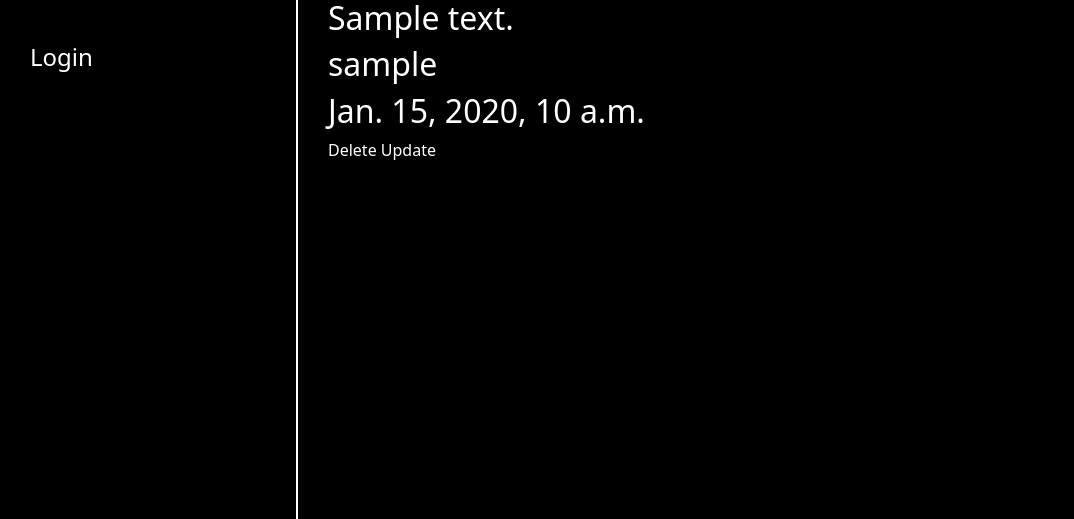
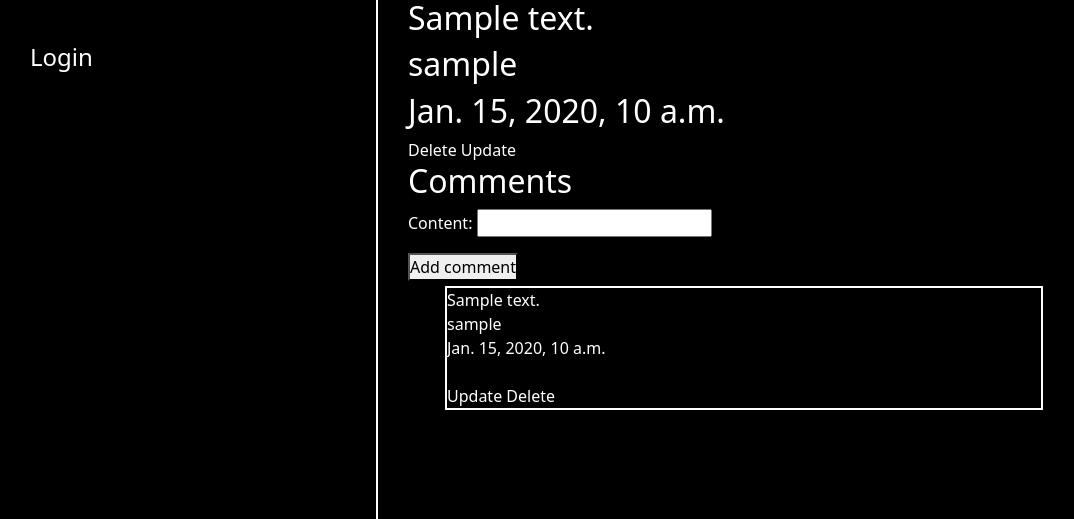
Before and after one commit to OleksandrKasapchuk/web_social_media, a Django app: page / in a window 1280 px wide. Shown: the part 281-800 px from the top of the page, without its empty margins (22-1096 px from the left). Run offline with Django 5.2, Linux system fonts and the light colour scheme; tables that the repository leaves empty hold one stand-in row (values such as "Sample post").

Commit message:
comment feature

```diff
--- a/post_system/urls.py
+++ b/post_system/urls.py
@@ -6,6 +6,8 @@ urlpatterns = [
 	path('add_post/', post_views.PostCreateView.as_view(), name='add_post'),
 	path('update_post/<int:pk>', post_views.PostUpdateView.as_view(), name='update_post'),
 	path('delete_post/<int:pk>', post_views.PostDeleteView.as_view(), name='delete_post'),
+	path('update-comment/<int:pk>', post_views.UpdateCommentView.as_view(), name='update-comment'),
+	path('delete-comment/<int:pk>', post_views.DeleteCommentView.as_view(), name='delete-comment'),
 ]
 
 app_name = 'post'
--- a/post_system/views.py
+++ b/post_system/views.py
@@ -6,10 +6,25 @@ from django.contrib.auth.mixins import LoginRequiredMixin
 from .mixins import *
 from .forms import *
 
+
 class Index(ListView):
 	model = Post
 	context_object_name = "posts"
 	template_name = "post_system/index.html"
+
+	def get_context_data(self, **kwargs):
+		context = super().get_context_data(**kwargs)
+		context['form'] = CommentCreateForm
+		return context
+
+	def post(self,request, *args, **kwargs):
+		form = CommentCreateForm(request.POST)
+		if form.is_valid():
+			comment = form.save(commit=False)
+			comment.user = request.user
+			comment.post = Post.objects.get(pk=request.POST.get('post_pk'))
+			comment.save()
+		return redirect('post:index')
 
 
 class PostCreateView(LoginRequiredMixin, View):
@@ -30,6 +45,7 @@ class PostCreateView(LoginRequiredMixin, View):
 		else:
 			pass
 
+
 class PostUpdateView(LoginRequiredMixin, UserIsOwnerMixin, UpdateView):
 	model = Post
 	def get(self, request, pk, *args, **kwargs):
@@ -45,6 +61,7 @@ class PostUpdateView(LoginRequiredMixin, UserIsOwnerMixin, UpdateView):
 		post.media = request.FILES.get('media')
 		post.save()
 		return redirect("post:index")
+
 
 class PostDeleteView(LoginRequiredMixin, UserIsOwnerMixin, DeleteView):
 	model = Post
@@ -63,18 +80,20 @@ class PostDeleteView(LoginRequiredMixin, UserIsOwnerMixin, DeleteView):
 # 			Like.objects.create(comment=comment, user=request.user)
 # 		return redirect("task-tracker:task-details", dashboard_pk=self.kwargs['dashboard_pk'],pk=self.kwargs['task_pk'])
 
-# class DeleteCommentView(LoginRequiredMixin,UserIsOwnerMixin,DeleteView):
-# 	model = Comment
-# 	template_name = "form.html"
 
-# 	def get_success_url(self) -> str:
-# 		return reverse_lazy("task-tracker:task-details",  kwargs={'dashboard_pk': self.kwargs['dashboard_pk'],"pk": self.kwargs['task_pk']})
+class DeleteCommentView(LoginRequiredMixin,UserIsOwnerMixin,DeleteView):
+	model = Comment
+	template_name = "form.html"
 
-# class UpdateCommentView(LoginRequiredMixin,UserIsOwnerMixin,UpdateView):
-# 	model = Comment
-# 	template_name = "form.html"
-# 	context_object_name = "comment"
-# 	form_class = CommentCreateForm
+	def get_success_url(self) -> str:
+		return reverse_lazy("post:index")
 
-# 	def get_success_url(self) -> str:
-# 		return reverse_lazy("task-tracker:task-details",  kwargs={'dashboard_pk': self.kwargs['dashboard_pk'],"pk": self.kwargs['task_pk']})
+
+class UpdateCommentView(LoginRequiredMixin,UserIsOwnerMixin,UpdateView):
+	model = Comment
+	template_name = "form.html"
+	context_object_name = "comment"
+	form_class = CommentCreateForm
+
+	def get_success_url(self) -> str:
+		return reverse_lazy("post:index")
--- a/static/css/style.css
+++ b/static/css/style.css
@@ -12,8 +12,13 @@ body {
 
 .sidebar {
 	border-right: 2px solid white;
-	height: 100vh;
+	height: 100%;
+	width: 400px;
 	display: inline-block;
+	position: fixed;
+    top: 0;
+    left: 0;
+	z-index: 1;
 }
 a, a:visited  {
 	text-decoration: none;
@@ -39,7 +44,8 @@ li > a {
 	height: 100%;
 }
 main {
-	margin:30px;
+	margin: 30px 0 0 430px;
+
 }
 .avatar {
 	border-radius: 30px;
@@ -51,3 +57,7 @@ main {
 	width: 250px;
 	height: 250px;
 }
+.comment-container {
+	border: 2px white solid;
+	margin:5px;
+}
--- a/templates/post_system/index.html
+++ b/templates/post_system/index.html
@@ -14,6 +14,26 @@
 	<a href="{% url 'post:delete_post' post.pk %}">Delete</a>
 	<a href="{% url 'post:update_post' post.pk %}">Update</a>
 	<br>
+	<h2>Comments</h2>
+	<form method="post">
+		{% csrf_token %}
+		{{form.as_p}}
+		<input type="hidden" name="post_pk" value="{{post.pk}}">
+		<button type="submit">Add comment</button>
+	</form>
+	<ul>
+		{% for comment in post.comments.all %}
+			<section class="comment-container">
+				<li>{{comment.content}}</li>
+				<li>{{comment.user}}</li>
+				<li>{{comment.date_published}}</li>
+				<br>
+				<a href="{% url 'post:update-comment' comment.pk %}">Update</a>
+				<a href="{% url 'post:delete-comment' comment.pk %}">Delete</a>
+			</section>
+		{% endfor %}
+	</ul>
+	<br>
 	<br>
 {% endfor %}
 {% endblock %}
```
Also changed, not shown: auth_system/views.py (+5 -5 lines), media/avatars/BMW_Color_1920x1080_JxAg9Zf.jpg (added), media/avatars/Black_Cat_1920x1080_HxQvqXl.jpg (added), media/post_media/Believe.jpg (added), media/post_media/Landscape_Yellow_1920x1080.jpg (added).
